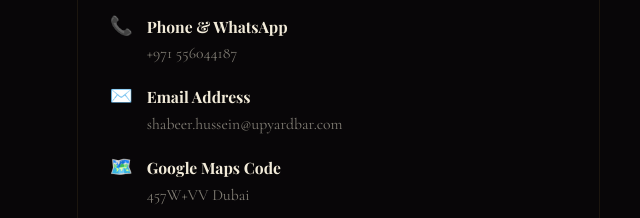
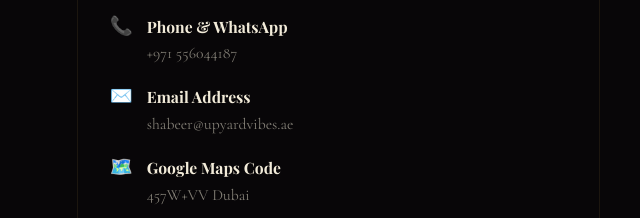
Before and after one commit to ckrstudiodesign-hub/upyard-final, a website: page index.html in a window 1280 px wide. Shown: the part 7142-7360 px from the top of the page, 0-640 px from the left. Drawn offline with nearby package versions, Linux system fonts and the light colour scheme; a web font is replaced by a local one.

Commit message:
Update contact email to shabeer@upyardvibes.ae

```diff
--- a/index.html
+++ b/index.html
@@ -605,7 +605,7 @@
           <div class="info-ico">✉️</div>
           <div class="info-txt">
             <strong>Email Address</strong>
-            <a href="mailto:shabeer.hussein@upyardbar.com" style="color: inherit; text-decoration: none;">shabeer.hussein@upyardbar.com</a>
+            <a href="mailto:shabeer@upyardvibes.ae" style="color: inherit; text-decoration: none;">shabeer@upyardvibes.ae</a>
           </div>
         </div>
         <div class="info-row">
```
Also changed, not shown: 1 other file.
